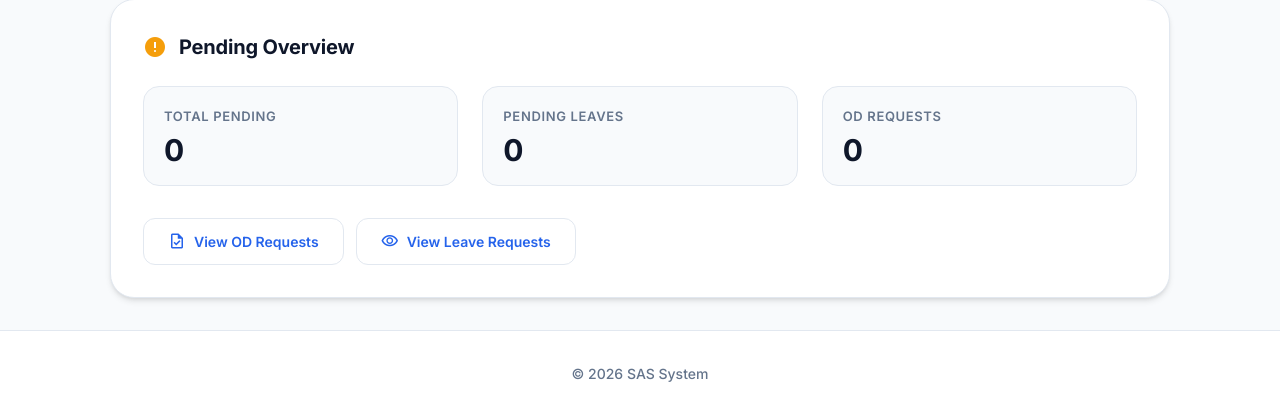
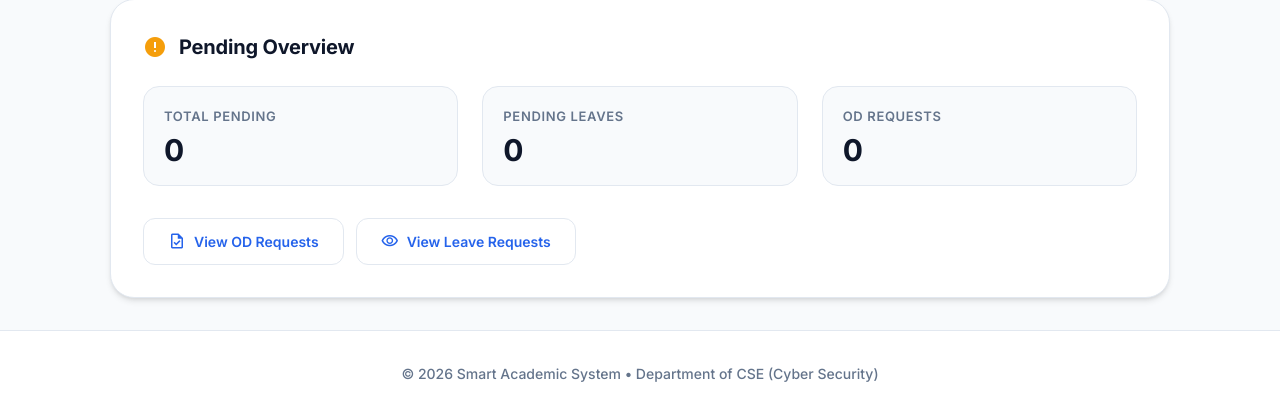
Before and after one commit to Rasika28-cs/Smart-Academic-System, a Django app: page /mentor/dashboard/ in a window 1280 px wide. Shown: the part 645-1061 px from the top of the page. Run offline with Django 4.2, Linux system fonts and the light colour scheme; the visitor is signed in with stand-in values (Sample User, id 1); data that the repository does not hold is empty.

Commit message:
Update footer text in mentor dashboard to include full name of the system and department

```diff
--- a/attendance/templates/mentor_dashboard.html
+++ b/attendance/templates/mentor_dashboard.html
@@ -632,7 +632,7 @@
     </div>
     <!-- Toast Popup -->
     <div id="toast"></div>
-    <footer class="sa-footer">© 2026 SAS System</footer>
+    <footer class="sa-footer">      © 2026 Smart Academic System • Department of CSE (Cyber Security)</footer>
     <script>
         document.addEventListener("DOMContentLoaded", function () {
 
```
